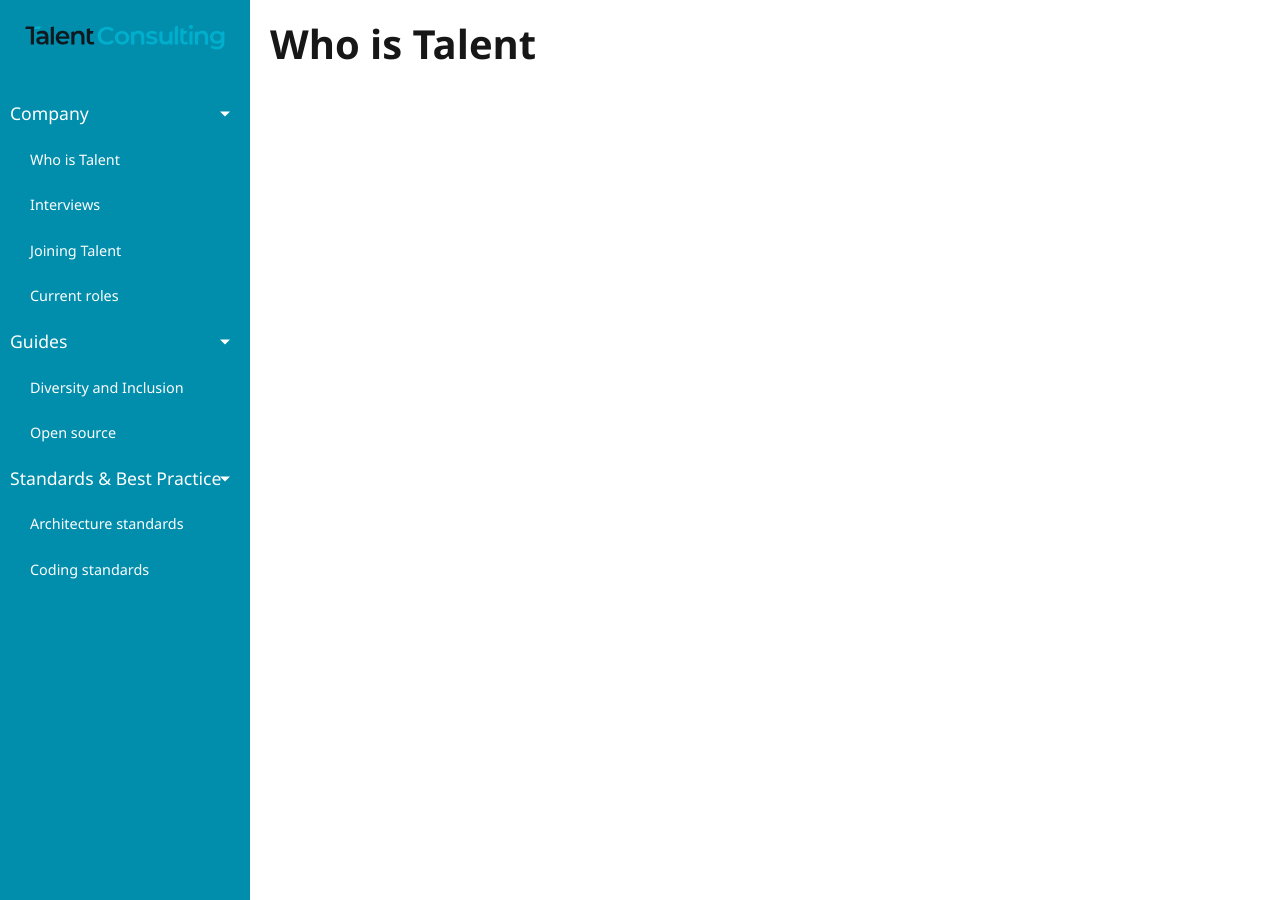
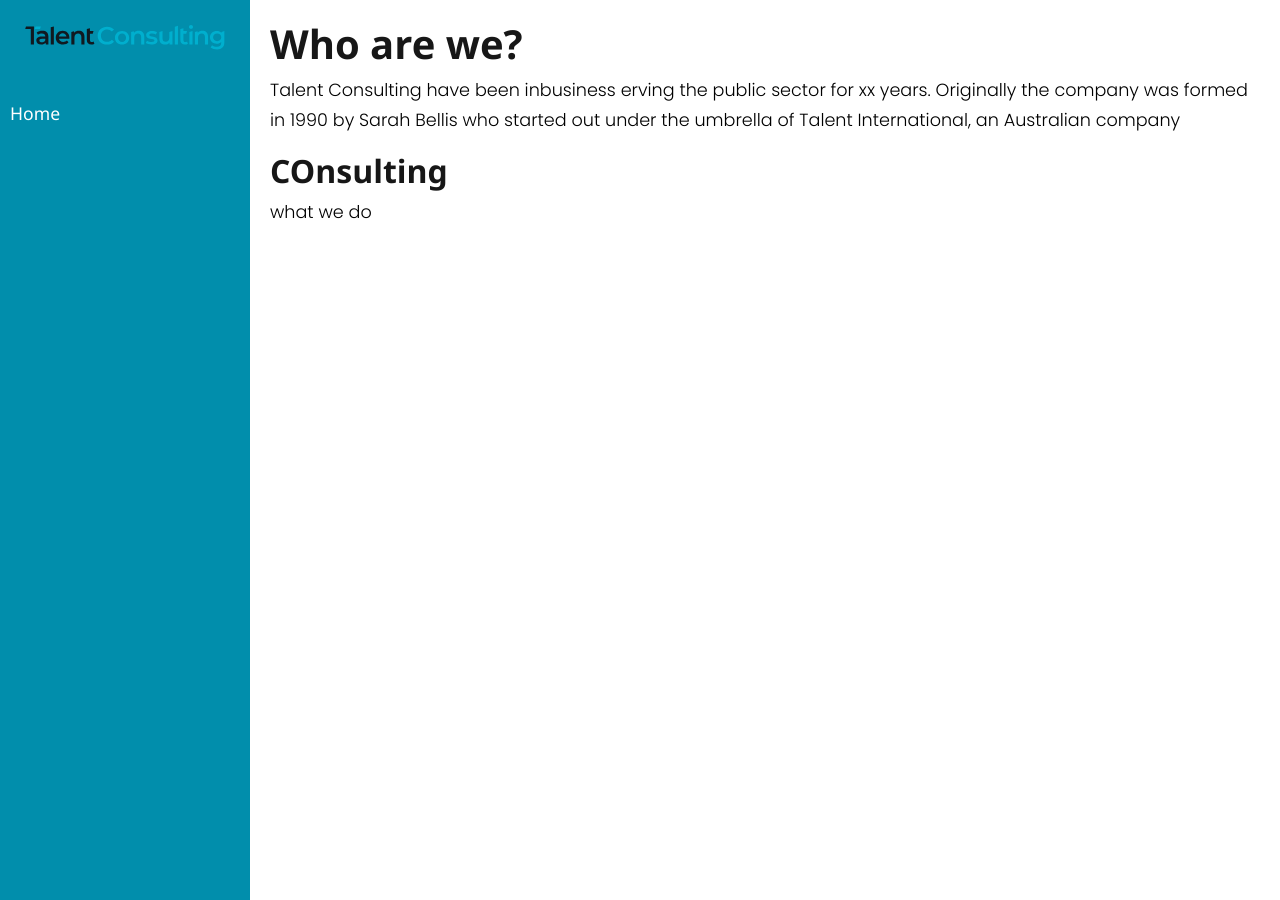
Before and after one commit to talent-consulting/talent-consulting.github.io, a Jekyll site: the page built from docs/company/about.md, in a window 1280 px wide. Built offline with Jekyll 4.4.1, drawn with Linux system fonts in a browser that asks for light colours; nearby versions of some CDN libraries; our own code applies the rules of GitHub Pages for plain Markdown files.

Commit message:
staged push for other work

```diff
--- a/docs/Gemfile
+++ b/docs/Gemfile
@@ -2,3 +2,4 @@ source 'https://rubygems.org'
 gem 'github-pages', group: :jekyll_plugins
 gem "webrick", "~> 1.7"
 gem "nokogiri", ">= 1.12.5"
+gem 'jekyll-toc'
--- a/docs/_config.yml
+++ b/docs/_config.yml
@@ -2,3 +2,11 @@ theme: jekyll-theme-cayman
 relative_links:
   enabled: true
   collections: true
+plug-ins:
+  - jekyll-toc
+defaults:
+  -
+    scope:
+      path: 'rfcs'
+    values:
+      rfc:true
--- a/docs/_layouts/default.html
+++ b/docs/_layouts/default.html
@@ -24,10 +24,16 @@
                 <a href="/"><img src="/assets/header-image.svg"/></a>
             </div>
 
-            {% assign pages = site.pages
-                | group_by: "category" %}
-
-
+            <!-- {{ page | jsonify }} -->
+            {% if page.url != "/" %}
+                {% assign pages = site.pages | where: "category", "Company" %}
+            <ul class="list-unstyled components">
+                <li>
+                    <a href="/">Home</a>
+                </li>
+            </ul>
+            {% else %}
+                {% assign pages = site.pages | group_by: "category" %}
             <ul class="list-unstyled components">
 
                 {% for page in pages %}
@@ -45,41 +51,15 @@
                 </li>
                 {% endif %}
                 {% endfor %}
-
-                <!-- <li>
-                    <a href="#pageSubmenu" data-toggle="collapse" aria-expanded="false" class="dropdown-toggle">Pages</a>
-                    <ul class="collapse list-unstyled" id="pageSubmenu">
-                        <li>
-                            <a href="#">Page 1</a>
-                        </li>
-                        <li>
-                            <a href="#">Page 2</a>
-                        </li>
-                        <li>
-                            <a href="#">Page 3</a>
-                        </li>
-                    </ul>
-                </li>
-                <li>
-                    <a href="/">Home</a>
-                </li>
-                <li>
-                    <a href="/company">Company</a>
-                </li>
-                <li>
-                    <a href="/guides">Guides</a>
-                </li>
-                <li>
-                    <a target="blank" href="http://www.talentconsulting.uk">Talent consulting</a>
-                </li>
-            </ul> -->
-
+            </ul>
+            {%  endif %}
         </nav>
 
         <!-- Page Content  -->
         <div id="content">
             {{content}}
         </div>
+
     </div>
 
     <!-- jQuery CDN - Slim version (=without AJAX) -->
--- a/docs/company/about.md
+++ b/docs/company/about.md
@@ -5,4 +5,10 @@ icon: fas fa-building fa-2x
 description: Who are we, what we do and where we are going
 ---
 
-# Who is Talent
+# Who are we?
+
+Talent Consulting have been inbusiness erving the public sector for xx years. Originally the company was formed in 1990 by Sarah Bellis who started out under the umbrella of Talent International, an Australian company
+
+## COnsulting
+
+what we do
```
Also changed, not shown: docs/company/index.md (added, +40 -0 lines), docs/guides/diversity and inclusion.md (+1 -1 lines), docs/index.md (+1 -1 lines), docs/Gemfile.lock.
